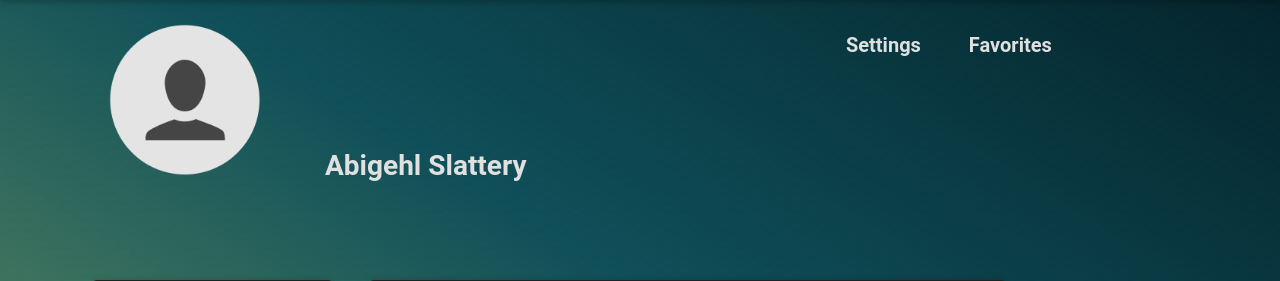
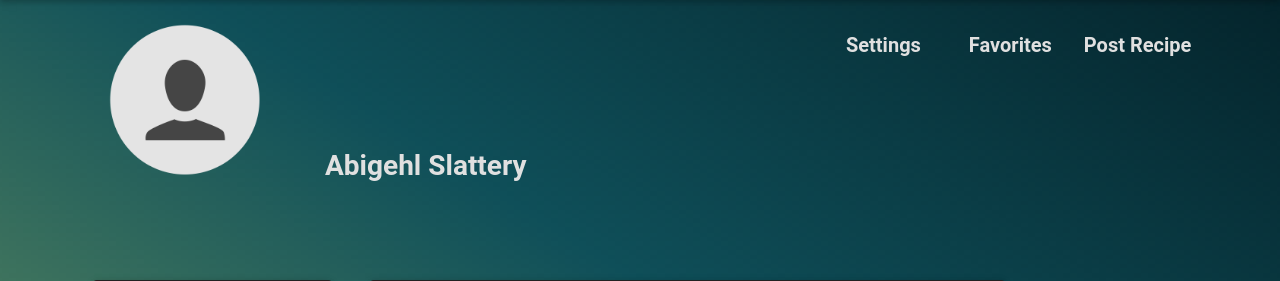
Before and after one commit to abigehl/Cs307GroupProject, a Python web app: template templates/ProfilePage.html in a window 1280 px wide. Shown: the part 58-339 px from the top of the page. Run offline with Jinja, Linux system fonts and the light colour scheme; the template is opened without the code that fills it, so the values that code supplies are empty; some libraries are stand-ins or nearby versions.

Commit message:
ProfilePRUpdate

```diff
--- a/templates/ProfilePage.html
+++ b/templates/ProfilePage.html
@@ -86,6 +86,7 @@
                           <div class="row">
                             <a class="nav-link text-light mr-3" href="usersettings.html">Settings</a>
                             <a class="nav-link text-light" href="favorites.html">Favorites</a>
+                            <a class="nav-link text-light" href="createrecipe.html">Post Recipe</a>
                           </div>
                         </h5>
                   </div>
```
